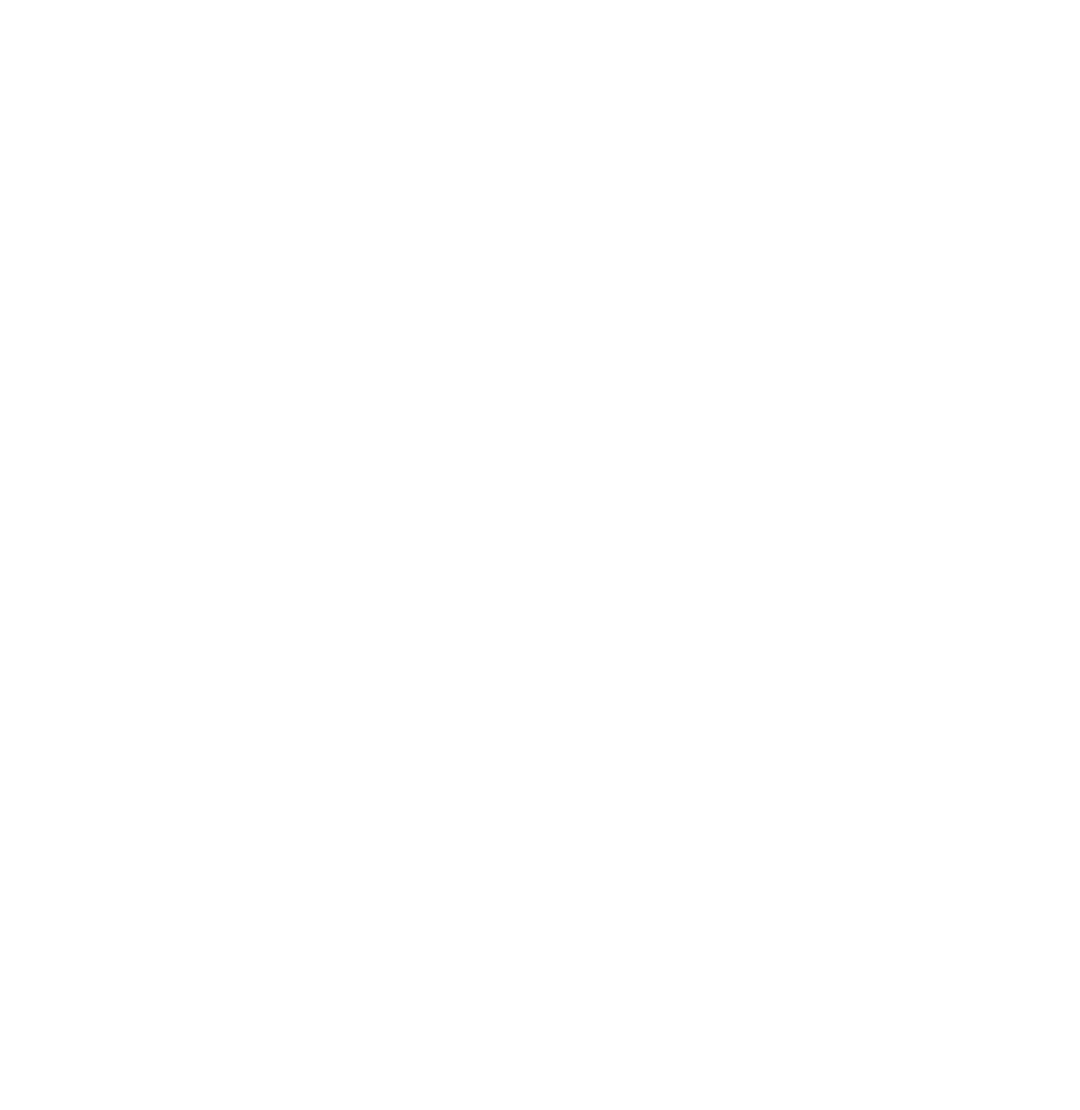
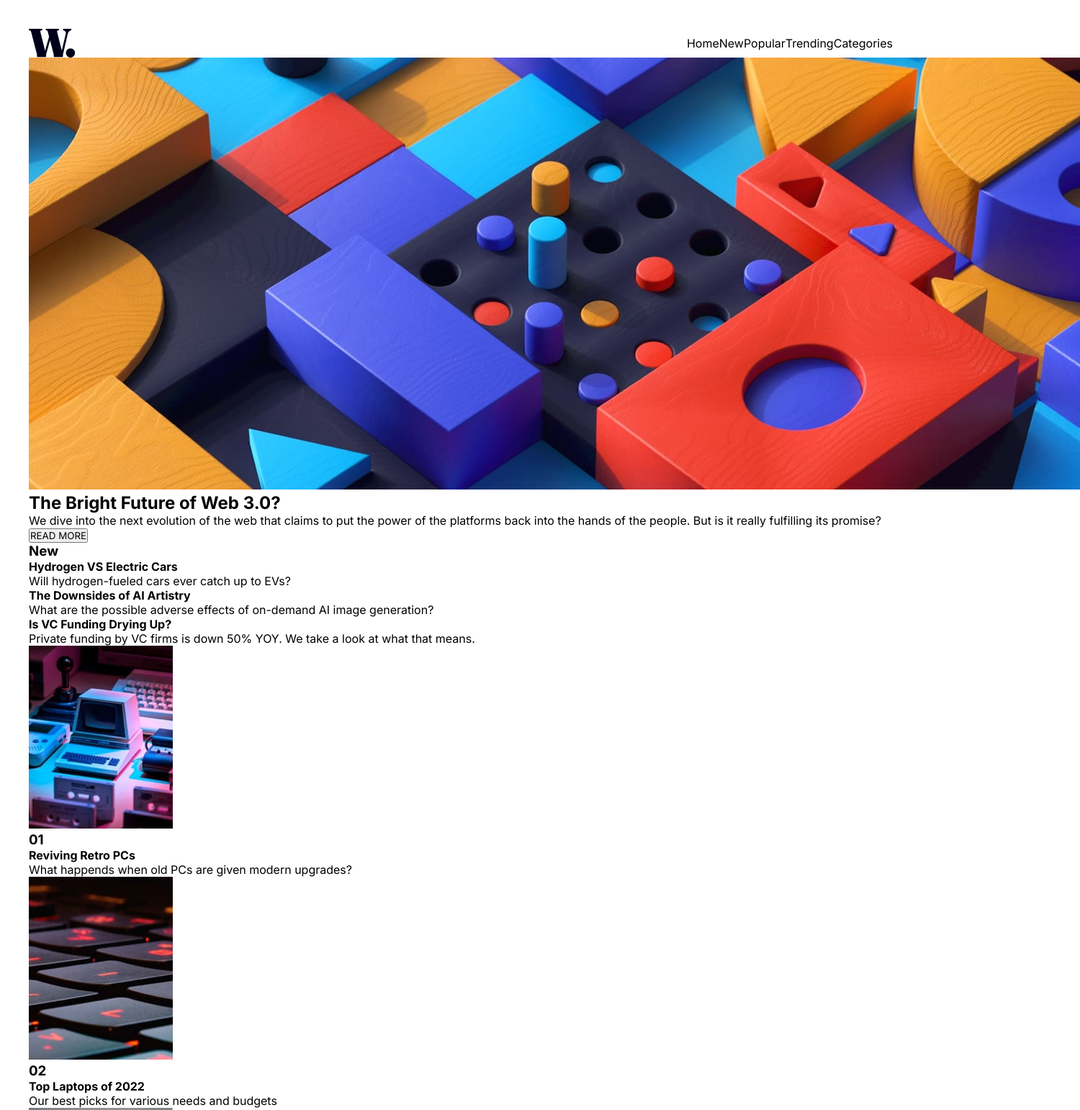
Before and after one commit to AndresC016/News-Homepage, a plain HTML site: page index.html in a window 1280 px wide. Shown: the top 1542 px of the page at 72% size, 1500 px wide, since content can reach past the window. Before the commit the page ends 800 px from the top, so only its background shows below. Drawn offline with Linux system fonts and the light colour scheme.

Commit message:
Estructura e inicio de estilizado

```diff
--- a/index.html
+++ b/index.html
@@ -10,7 +10,97 @@
 </head>
 <body>
 
+  <nav class="nav">
+    <img src="./assets/images/logo.svg" alt="logo">
 
+    <ul class="navlist">
+      <li>Home</li>
+      <li>New</li>
+      <li>Popular</li>
+      <li>Trending</li>
+      <li>Categories</li>
+    </ul>
+  </nav>
+
+  <section class="main-content">
+
+    <div class="principal-image">
+      <img src="./assets/images/image-web-3-desktop.jpg" alt="ilustration">
+    </div>
+
+    <div class="sub-news1">
+      <h2>The Bright Future of Web 3.0?</h2>
+    </div>
+
+    <div class="sub-news2">
+      <p>
+        We dive into the next evolution of the web that claims to put the power of the platforms back into the hands of the people. But is it really fulfilling its promise?
+      </p>
+      <button>READ MORE</button>
+    </div>
+
+    <aside class="news-aside">
+      <h3>New</h3>
+
+      <div class="new">
+        <h4>Hydrogen VS Electric Cars</h4>
+        <p>
+          Will hydrogen-fueled cars ever catch up to EVs?
+        </p>
+      </div>
+
+      <div class="new">
+        <h4>The Downsides of AI Artistry</h4>
+        <p>
+          What are the possible adverse effects of on-demand AI image generation?
+        </p>
+      </div>
+
+      <div class="new">
+        <h4>Is VC Funding Drying Up?</h4>
+        <p>
+          Private funding by VC firms is down 50% YOY. We take a look at what that means.
+        </p>
+      </div>
+
+    </aside>
+
+  </section>
+  <section class="down-content">
+
+    <div class="top-card">
+      <img src="./assets/images/image-retro-pcs.jpg" alt="Retro PC">
+      <div>
+        <h3>01</h3>
+        <h4>Reviving Retro PCs</h4>
+        <p>
+          What happends when old PCs are given modern upgrades?
+        </p>
+      </div>
+    </div>
+
+    <div class="top-card">
+      <img src="./assets/images/image-top-laptops.jpg" alt="Top Laptop">
+      <div>
+        <h3>02</h3>
+        <h4>Top Laptops of 2022</h4>
+        <p>
+          Our best picks for various needs and budgets
+        </p>
+      </div>
+    </div>
+
+    <div class="top-card">
+      <img src="./assets/images/image-gaming-growth.jpg" alt="gaming-growth">
+      <div>
+        <h3>03</h3>
+        <h4>The Growth of Gaming</h4>
+        <p>
+          How the pandemic has sparked fresh opportunities.
+        </p>
+      </div>
+    </div>
+  </section>
 
 </body>
 </html>
--- a/style.css
+++ b/style.css
@@ -0,0 +1,25 @@
+@import url('https://fonts.googleapis.com/css2?family=Inter:wght@400;700;800&display=swap');
+
+* {
+    padding: 0;
+    margin: 0;
+    font-family: 'Inter', sans-serif;
+}
+
+body {
+    padding: 40px;
+}
+
+.nav {
+    display: flex;
+    align-items: center;
+    justify-content: space-between;
+}
+
+.navlist {
+    display: flex;
+    align-items: center;
+    justify-content: space-between;
+    width: auto;
+    list-style: none;
+}
```
